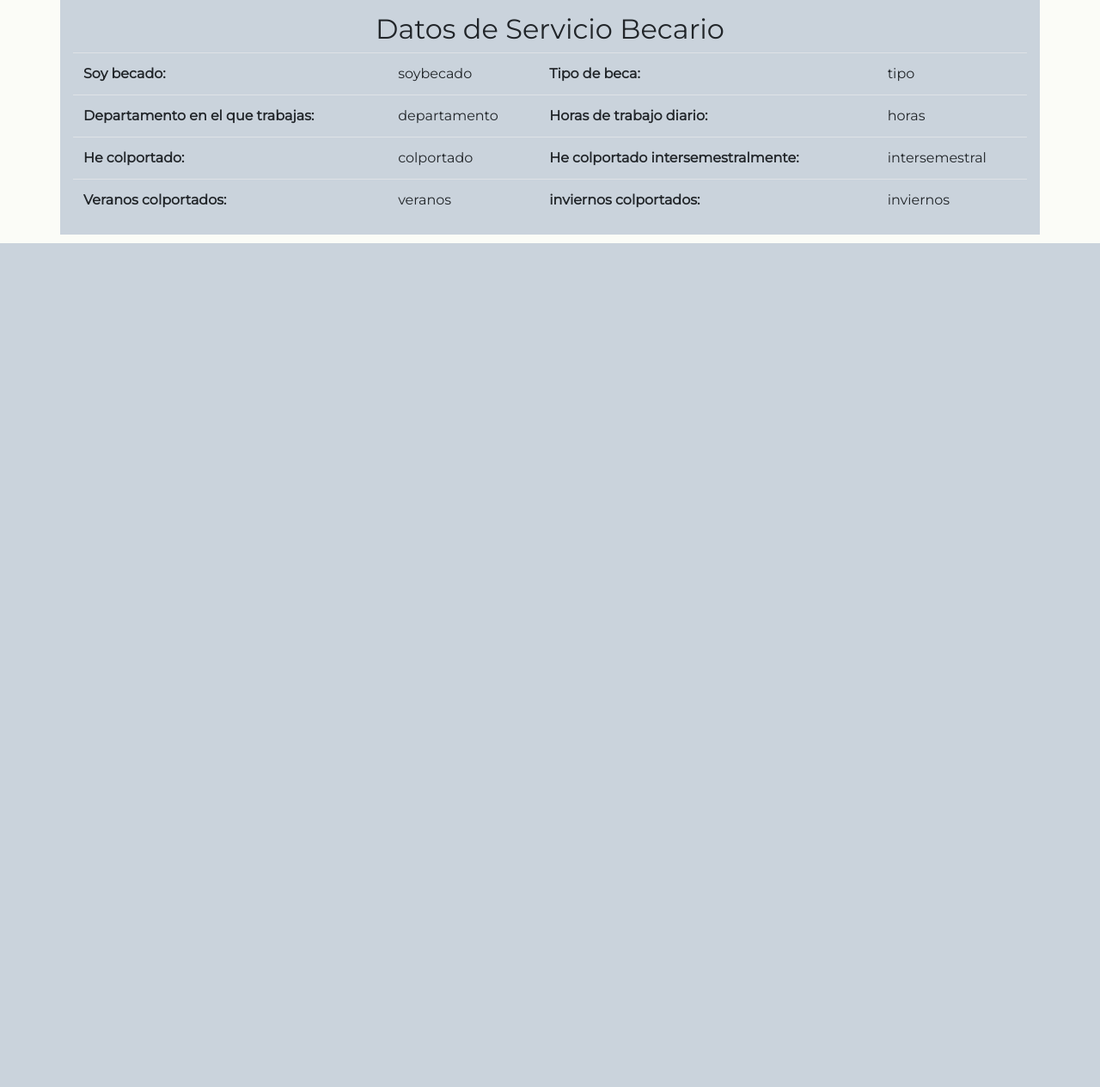
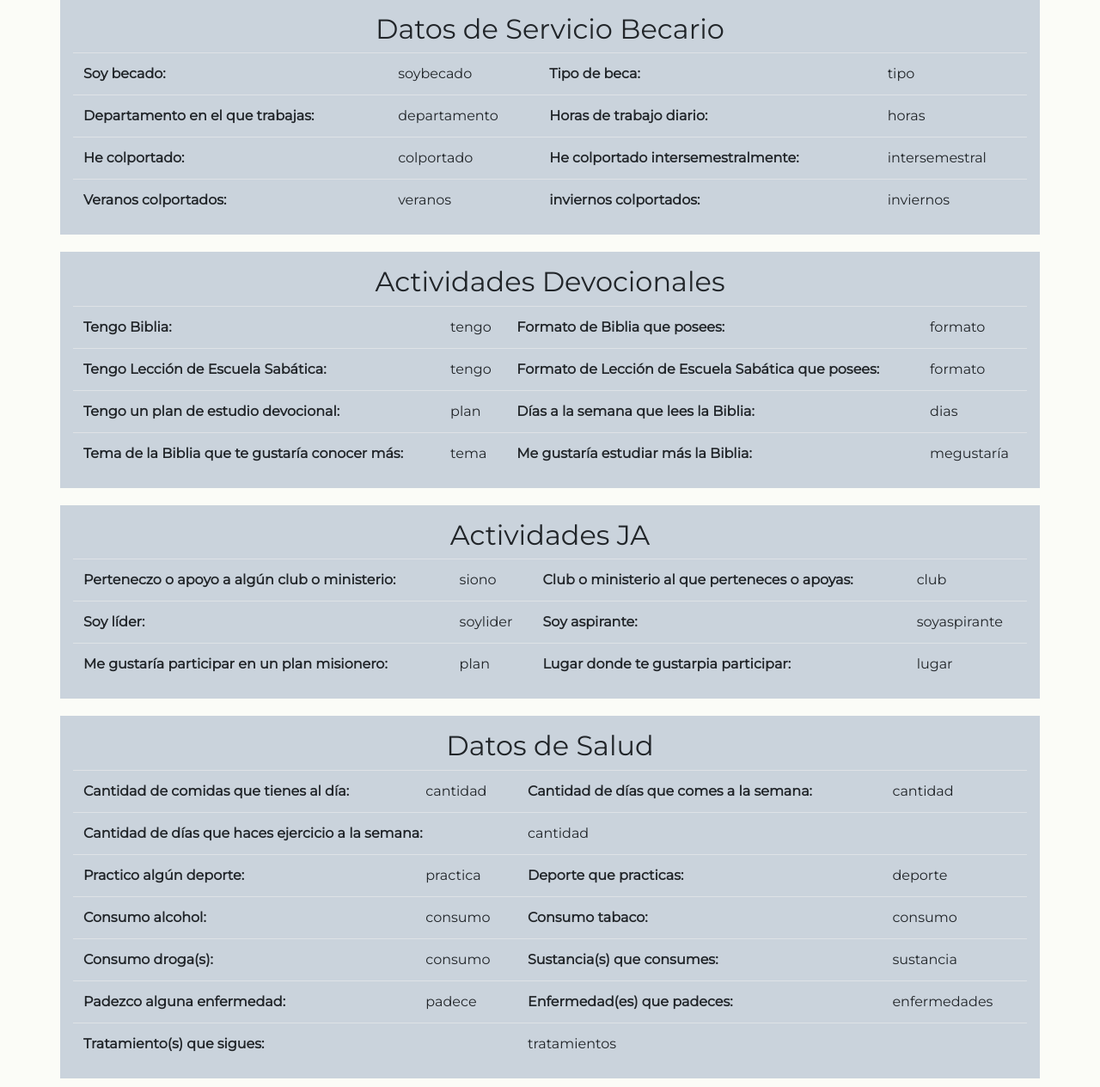
Before and after one commit to YairCastillo/ProyectoCapellania, a PHP site: page /proyecto/verEntrevista.php in a window 1280 px wide. Shown: the part 1367-2632 px from the top of the page at 86% size. Before the commit the page ends 1650 px from the top, so only its background shows below. Run offline with PHP 8.4, Linux system fonts and the light colour scheme; the template is opened without the code that fills it, so the values that code supplies are empty; some libraries are stand-ins or nearby versions.

Commit message:
Update verEntrevista
agregue todos los campos de respuesta, esta listo

```diff
--- a/view/verEntrevista.php
+++ b/view/verEntrevista.php
@@ -246,5 +246,124 @@
             </div>
           </div>
       </div>
+      <div class="container pt-3">
+          <div class="row justify-content-md-center">
+              <div class="col col-md-6">
+                <h2 style="text-align:center">Actividades Devocionales</h2>
+              </div>
+          </div>
+          <div class="row">
+            <div class="col table-responsive">
+              <table class="table" style="width:100%">
+               <tr>
+                <th>Tengo Biblia:</th>
+                <td>tengo</td>
+                <th>Formato de Biblia que posees:</th>
+                <td>formato</td>
+               </tr>
+               <tr>
+                <th>Tengo Lección de Escuela Sabática:</th>
+                <td>tengo</td>
+                <th>Formato de Lección de Escuela Sabática que posees:</th>
+                <td>formato</td>
+               </tr>
+               <tr>
+                <th>Tengo un plan de estudio devocional:</th>
+                <td>plan</td>
+                <th>Días a la semana que lees la Biblia:</th>
+                <td>dias</td>
+               </tr>
+               <tr>
+                <th>Tema de la Biblia que te gustaría conocer más:</th>
+                <td>tema</td>
+                <th>Me gustaría estudiar más la Biblia:</th>
+                <td>megustaría</td>
+               </tr>
+              </table>
+            </div>
+          </div>
+      </div>
+      <div class="container pt-3">
+          <div class="row justify-content-md-center">
+              <div class="col col-md-6">
+                <h2 style="text-align:center">Actividades JA</h2>
+              </div>
+          </div>
+          <div class="row">
+            <div class="col table-responsive">
+              <table class="table" style="width:100%">
+               <tr>
+                <th>Perteneczo o apoyo a algún club o ministerio:</th>
+                <td>siono</td>
+                <th>Club o ministerio al que perteneces o apoyas:</th>
+                <td>club</td>
+               </tr>
+               <tr>
+                <th>Soy líder:</th>
+                <td>soylider</td>
+                <th>Soy aspirante:</th>
+                <td>soyaspirante</td>
+               </tr>
+               <tr>
+                <th>Me gustaría participar en un plan misionero:</th>
+                <td>plan</td>
+                <th>Lugar donde te gustarpia participar:</th>
+                <td>lugar</td>
+               </tr>
+              </table>
+            </div>
+          </div>
+      </div>
+      <div class="container pt-3">
+          <div class="row justify-content-md-center">
+              <div class="col col-md-6">
+                <h2 style="text-align:center">Datos de Salud</h2>
+              </div>
+          </div>
+          <div class="row">
+            <div class="col table-responsive">
+              <table class="table" style="width:100%">
+               <tr>
+                <th>Cantidad de comidas que tienes al día:</th>
+                <td>cantidad</td>
+                <th>Cantidad de días que comes a la semana:</th>
+                <td>cantidad</td>
+               </tr>
+               <tr>
+                <th colspan="2">Cantidad de días que haces ejercicio a la semana:</th>
+                <td colspan="2">cantidad</td>
+               </tr>
+               <tr>
+                <th>Practico algún deporte:</th>
+                <td>practica</td>
+                <th>Deporte que practicas:</th>
+                <td>deporte</td>
+               </tr>
+               <tr>
+                <th>Consumo alcohol:</th>
+                <td>consumo</td>
+                <th>Consumo tabaco:</th>
+                <td>consumo</td>
+               </tr>
+               <tr>
+                <th>Consumo droga(s):</th>
+                <td>consumo</td>
+                <th>Sustancia(s) que consumes:</th>
+                <td>sustancia</td>
+               </tr>
+               <tr>
+                <th>Padezco alguna enfermedad:</th>
+                <td>padece</td>
+                <th>Enfermedad(es) que padeces:</th>
+                <td>enfermedades</td>
+               </tr>
+               <tr>
+                <th colspan="2">Tratamiento(s) que sigues:</th>
+                <td colspan="2">tratamientos</td>
+               </tr>
+              </table>
+            </div>
+          </div>
+      </div>
 </body>
 </html>
```
